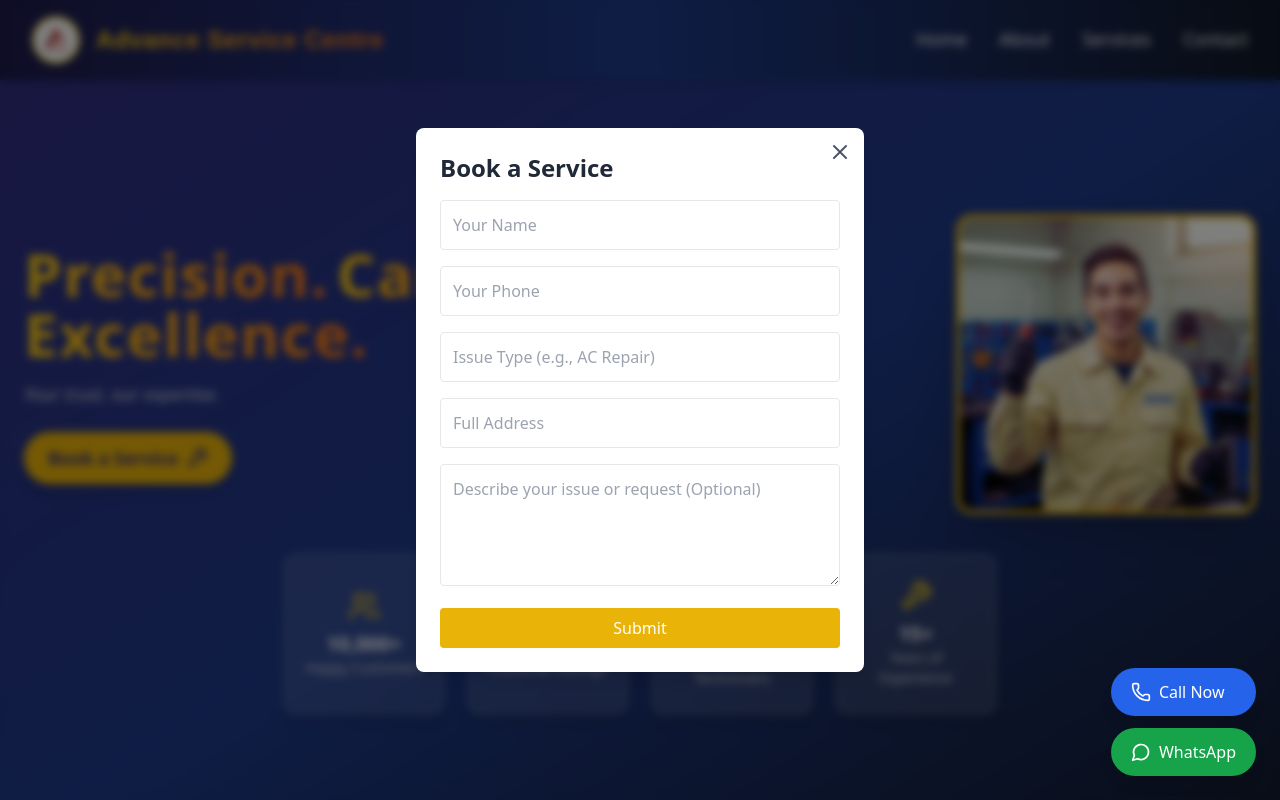
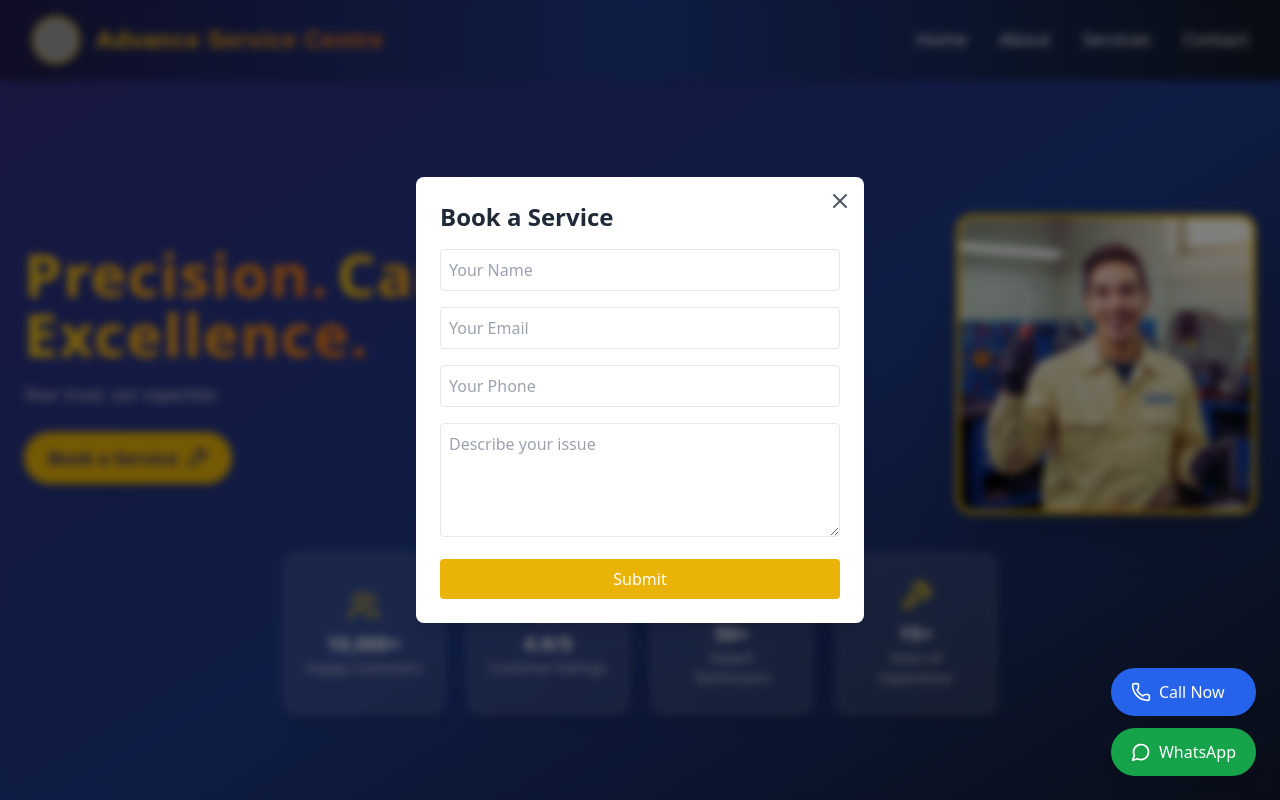
Before and after one commit to aZhar-ROR/advance-service-centre-frontend, a React (Vite) app: page / in a window 1280 px wide. Both pictures are taken after a click on the button "Book a Service". Shown: the top 800 px of the page. Built offline with nearby package versions, Linux system fonts and the light colour scheme; grey boxes are pictures that could not be loaded.

Commit message:
fix: Update brand logos in About component; refactor form handling in Contact and Hero components

```diff
--- a/src/components/About.jsx
+++ b/src/components/About.jsx
@@ -5,33 +5,38 @@ import "swiper/css";
 import "swiper/css/pagination";
 import "swiper/css/navigation";
 
-// Local generic appliance images
 import tv1 from "../assets/tv-1.jpeg";
 import ac1 from "../assets/ac-1.jpeg";
 import geyser1 from "../assets/geyser-1.jpeg";
 
-// Image slideshow
+// Brand Logos
+import samsung from "../assets/samsung.png";
+import lg from "../assets/lg.png";
+import sony from "../assets/sony.png";
+import panasonic from "../assets/panasonic.png";
+import whirlpool from "../assets/whirlpool.png";
+import hitachi from "../assets/hitachi.png";
+import daikin from "../assets/daikin.png";
+import bosch from "../assets/bosch.png";
+
 const images = [tv1, ac1, geyser1];
 
-// ✅ Safe text-only brand names
 const brands = [
-  "Samsung",
-  "LG",
-  "Sony",
-  "Panasonic",
-  "Whirlpool",
-  "Hitachi",
-  "Daikin",
-  "Bosch",
+  { name: "Samsung", logo: samsung },
+  { name: "LG", logo: lg },
+  { name: "Sony", logo: sony },
+  { name: "Panasonic", logo: panasonic },
+  { name: "Whirlpool", logo: whirlpool },
+  { name: "Hitachi", logo: hitachi },
+  { name: "Daikin", logo: daikin },
+  { name: "Bosch", logo: bosch },
 ];
 
 const About = () => {
   return (
-    <section
-      id="about"
-      className="min-h-screen flex flex-col items-center justify-center px-6 md:px-12 lg:px-16 py-16 bg-gradient-to-b from-white via-gray-100 to-white text-gray-900"
-    >
+    <section id="about" className="min-h-screen flex flex-col items-center justify-center px-6 md:px-12 lg:px-16 py-16 bg-gradient-to-b from-white via-gray-100 to-white text-gray-900">
       <div className="container mx-auto flex flex-col md:flex-row items-center justify-between gap-12 lg:gap-20">
+
         {/* Left: Swiper Carousel */}
         <motion.div
           className="w-full md:w-1/2 flex justify-center"
@@ -73,7 +78,8 @@ const About = () => {
 
           <p className="text-gray-700 text-lg leading-relaxed">
             At <strong className="text-yellow-500">Advance Service Centre</strong>, we are committed to delivering
-            expert repairs and reliable solutions for your home appliances, ensuring top-notch service every time.
+            expert repairs and reliable solutions for your home appliances, ensuring top-notch service
+            every time.
           </p>
 
           <div className="space-y-4">
@@ -97,7 +103,7 @@ const About = () => {
             </div>
           </div>
 
-          {/* Brands We Work With */}
+          {/* Brands We Work With (Now Integrated) */}
           <motion.div
             className="mt-8"
             initial={{ opacity: 0, y: 50 }}
@@ -111,23 +117,30 @@ const About = () => {
               We specialize in servicing top brands for TVs, ACs, and Washing Machines.
             </p>
 
-            {/* Brand Names Grid */}
-            <div className="mt-6 grid grid-cols-2 md:grid-cols-4 gap-4">
+            {/* Brand Logos Grid */}
+            <div className="mt-6 grid grid-cols-2 md:grid-cols-4 gap-6">
               {brands.map((brand, index) => (
-                <div
+                <motion.div
                   key={index}
-                  className="py-3 px-4 text-center bg-white rounded shadow text-gray-800 font-semibold border border-gray-200 hover:bg-yellow-50 transition"
+                  whileHover={{ scale: 1.1 }}
+                  className="flex flex-col items-center p-4 bg-white shadow-md rounded-lg border border-gray-200"
                 >
-                  {brand}
-                </div>
+                  <div className="w-20 h-20 bg-white p-2 rounded-lg flex items-center justify-center shadow-sm">
+                    <img src={brand.logo} alt={brand.name} className="w-full h-full object-contain" />
+                  </div>
+                  <p className="mt-2 font-semibold text-gray-800">{brand.name}</p>
+                </motion.div>
               ))}
             </div>
+          </motion.div>
 
-            {/* Legal Disclaimer */}
-            <p className="text-sm text-gray-500 mt-4">
-              *Brand names listed are for identification purposes only. We are not affiliated with or endorsed by these brands.
-            </p>
-          </motion.div>
+          {/* <motion.button
+            whileHover={{ scale: 1.05 }}
+            whileTap={{ scale: 0.95 }}
+            className="mt-6 px-6 py-3 bg-yellow-500 text-indigo-900 font-semibold rounded-full shadow-lg hover:bg-yellow-600 transition flex items-center gap-2 text-lg"
+          >
+            Learn More
+          </motion.button> */}
         </motion.div>
       </div>
     </section>
--- a/src/components/Contact.jsx
+++ b/src/components/Contact.jsx
@@ -1,6 +1,6 @@
 import { useState } from "react";
 import { motion } from "framer-motion";
-import { submitContactForm } from "../utils/submitContactForm";
+import axios from "axios";
 const phoneRegex = /^\+\d{1,3}\d{7,14}$/;
 
 const Contact = () => {
@@ -8,8 +8,6 @@ const Contact = () => {
     name: "",
     phone: "",
     message: "",
-    fullAddress: "",
-    formType: "",
   });
   const [status, setStatus] = useState("");
   const [error, setError] = useState(false);
@@ -20,14 +18,15 @@ const Contact = () => {
 
   const handleSubmit = async (e) => {
     e.preventDefault();
-    const result = await submitContactForm({
-      ...formData,
-      formType: "contact",
-    });
-    setStatus(result.message);
-    setError(!result.success);
-    if (result.success) {
+    try {
+      await axios.post("https://advance-service-centre-fullstack-1.onrender.com/send-message", formData);
+      setStatus("Message Sent Successfully!");
+      setError(false);
       setFormData({ name: "", phone: "", message: "" });
+    } catch (error) {
+      console.error(error);
+      setStatus("Failed to send message. Try again later.");
+      setError(true);
     }
   };
 
@@ -54,21 +53,15 @@ const Contact = () => {
           <input
             type="tel"
             name="phone"
-            placeholder="Your Phone"
-            className={`w-full p-3 border rounded-lg}`}
+            placeholder="Your Phone (with country code)"
+            className={`w-full p-3 border rounded-lg ${!phoneRegex.test(formData.phone) && formData.phone ? 'border-red-500' : ''}`}
             value={formData.phone}
             onChange={handleChange}
             required
           />
-          <input
-            type="text"
-            name="fullAddress"
-            placeholder="Your Full Address"
-            className="w-full p-3 border rounded-lg"
-            value={formData.fullAddress}
-            onChange={handleChange}
-            required
-          />
+          {!phoneRegex.test(formData.phone) && formData.phone && (
+            <p className="text-red-500 text-sm mt-1">Invalid phone number format. Use +91XXXXXXXXXX.</p>
+          )}
           <textarea
             name="message"
             placeholder="Your Message"
--- a/src/components/Hero.jsx
+++ b/src/components/Hero.jsx
@@ -2,7 +2,6 @@ import { useState } from "react";
 import { motion } from "framer-motion";
 import heroImage from "../assets/hero-face-2.jpg";
 import { Wrench, Star, Users, ShieldCheck, X } from "lucide-react";
-import { submitContactForm } from "../utils/submitContactForm"; // make sure this path is correct
 
 const sentence = "Precision. Care. Excellence.".split(" ");
 const subtext = "Your trust, our expertise.";
@@ -16,39 +15,11 @@ const stats = [
 
 const Hero = () => {
   const [isModalOpen, setIsModalOpen] = useState(false);
-  const [formData, setFormData] = useState({
-    name: "",
-    phone: "",
-    fullAddress: "",
-    issue: "",
-    message: "",
-  });
-  const [status, setStatus] = useState("");
-  const [error, setError] = useState(false);
-
-  const handleChange = (e) =>
-    setFormData({ ...formData, [e.target.name]: e.target.value });
-
-  const handleSubmit = async (e) => {
-    e.preventDefault();
-    const result = await submitContactForm({
-      ...formData,
-      formType: "Service Booking",
-    });
-    setStatus(result.message);
-    setError(!result.success);
-
-    if (result.success) {
-      setFormData({ name: "", issue: "", phone: "", message: "", fullAddress: "" });
-    }
-  };
 
   return (
-    <section
-      id="home"
-      className="min-h-screen flex flex-col items-center justify-center px-6 bg-gradient-to-br from-indigo-900 via-blue-900 to-gray-900 relative py-12"
-    >
+    <section id="home" className="min-h-screen flex flex-col items-center justify-center px-6 bg-gradient-to-br from-indigo-900 via-blue-900 to-gray-900 relative py-12">
       <div className="container mx-auto flex flex-col-reverse md:flex-row items-center justify-between gap-10">
+
         {/* Left: Text Content */}
         <motion.div
           initial={{ opacity: 0, x: -50 }}
@@ -70,18 +41,13 @@ const Hero = () => {
             ))}
           </h1>
 
-          <motion.p className="text-gray-300 mt-4 text-lg italic">
-            {subtext}
-          </motion.p>
+          <motion.p className="text-gray-300 mt-4 text-lg italic">{subtext}</motion.p>
 
           <motion.button
             whileHover={{ scale: 1.05 }}
             whileTap={{ scale: 0.95 }}
             className="mt-6 px-6 py-3 bg-yellow-500 text-indigo-900 font-semibold rounded-full shadow-lg hover:bg-yellow-600 transition flex items-center gap-2 text-lg mx-auto md:mx-0"
-            onClick={() => {
-              setIsModalOpen(true);
-              setStatus("");
-            }}
+            onClick={() => setIsModalOpen(true)}
           >
             Book a Service
             <Wrench size={22} />
@@ -90,96 +56,30 @@ const Hero = () => {
 
         {/* Right: Image */}
         <motion.div className="w-full max-w-[200px] md:max-w-[300px] bg-white rounded-2xl overflow-hidden border-4 border-yellow-500 shadow-2xl mx-auto md:mx-0">
-          <img
-            src={heroImage}
-            alt="Service Center"
-            className="w-full h-full object-cover"
-          />
+          <img src={heroImage} alt="Service Center" className="w-full h-full object-cover" />
         </motion.div>
       </div>
 
-      {/* Modal Form */}
+      {/* Modal */}
       {isModalOpen && (
         <div className="fixed inset-0 flex items-center justify-center bg-black bg-opacity-50 backdrop-blur-sm p-4 z-50">
           <div className="bg-white p-6 rounded-lg shadow-lg max-w-md w-full relative">
-            <button
-              className="absolute top-3 right-3 text-gray-600 hover:text-gray-900"
-              onClick={() => setIsModalOpen(false)}
-            >
+            <button className="absolute top-3 right-3 text-gray-600 hover:text-gray-900" onClick={() => setIsModalOpen(false)}>
               <X size={24} />
             </button>
-            <h2 className="text-2xl font-bold text-gray-800 mb-4">
-              Book a Service
-            </h2>
-
-            <form onSubmit={handleSubmit} className="space-y-4">
-              <input
-                type="text"
-                name="name"
-                value={formData.name}
-                onChange={handleChange}
-                placeholder="Your Name"
-                className="w-full p-3 border rounded"
-                required
-              />
-              <input
-                type="text"
-                name="phone"
-                value={formData.phone}
-                onChange={handleChange}
-                placeholder="Your Phone"
-                className="w-full p-3 border rounded"
-                required
-              />
-              <input
-                type="text"
-                name="issue"
-                value={formData.issue}
-                onChange={handleChange}
-                placeholder="Issue Type (e.g., AC Repair)"
-                className="w-full p-3 border rounded"
-                required
-              />
-              <input
-                type="text"
-                name="fullAddress"
-                value={formData.fullAddress}
-                onChange={handleChange}
-                placeholder="Full Address"
-                className="w-full p-3 border rounded"
-                required
-              />
-              <textarea
-                name="message"
-                value={formData.message}
-                onChange={handleChange}
-                placeholder="Describe your issue or request (Optional)"
-                className="w-full p-3 border rounded"
-                rows="4"
-              ></textarea>
-
-              <button
-                type="submit"
-                className="w-full bg-yellow-500 text-white py-2 rounded hover:bg-yellow-600"
-              >
-                Submit
-              </button>
-
-              {status && (
-                <p
-                  className={`mt-2 text-center text-sm ${
-                    error ? "text-red-600" : "text-green-600"
-                  }`}
-                >
-                  {status}
-                </p>
-              )}
+            <h2 className="text-2xl font-bold text-gray-800 mb-4">Book a Service</h2>
+            <form className="space-y-4">
+              <input type="text" placeholder="Your Name" className="w-full p-2 border rounded" required />
+              <input type="email" placeholder="Your Email" className="w-full p-2 border rounded" required />
+              <input type="text" placeholder="Your Phone" className="w-full p-2 border rounded" required />
+              <textarea placeholder="Describe your issue" className="w-full p-2 border rounded" rows="4" required></textarea>
+              <button type="submit" className="w-full bg-yellow-500 text-white py-2 rounded hover:bg-yellow-600">Submit</button>
             </form>
           </div>
         </div>
       )}
 
-      {/* Statistics */}
+            {/* Glass Cards - Statistics */}
       <div className="mt-10 grid grid-cols-2 sm:grid-cols-2 md:flex justify-center gap-6 w-full max-w-lg md:max-w-4xl">
         {stats.map((stat, index) => (
           <motion.div
@@ -190,9 +90,7 @@ const Hero = () => {
             className="glass-card w-36 h-36 md:w-40 md:h-40 p-5 flex flex-col justify-center items-center text-center rounded-xl backdrop-blur-lg bg-white/10 border border-white/30 shadow-lg"
           >
             <stat.icon size={32} className="text-yellow-400 mb-2" />
-            <h3 className="text-lg md:text-xl text-white font-bold">
-              {stat.value}
-            </h3>
+            <h3 className="text-lg md:text-xl text-white font-bold">{stat.value}</h3>
             <p className="text-gray-300 text-xs md:text-sm">{stat.title}</p>
           </motion.div>
         ))}
--- a/src/components/Navbar.jsx
+++ b/src/components/Navbar.jsx
@@ -1,7 +1,7 @@
 import { useState } from "react";
 import { motion } from "framer-motion";
 import { Menu, X } from "lucide-react";
-import logo from "../assets/logo_square.png";
+import logo from "../assets/logo_square.jpg";
 
 const Navbar = () => {
   const [isOpen, setIsOpen] = useState(false);
```
